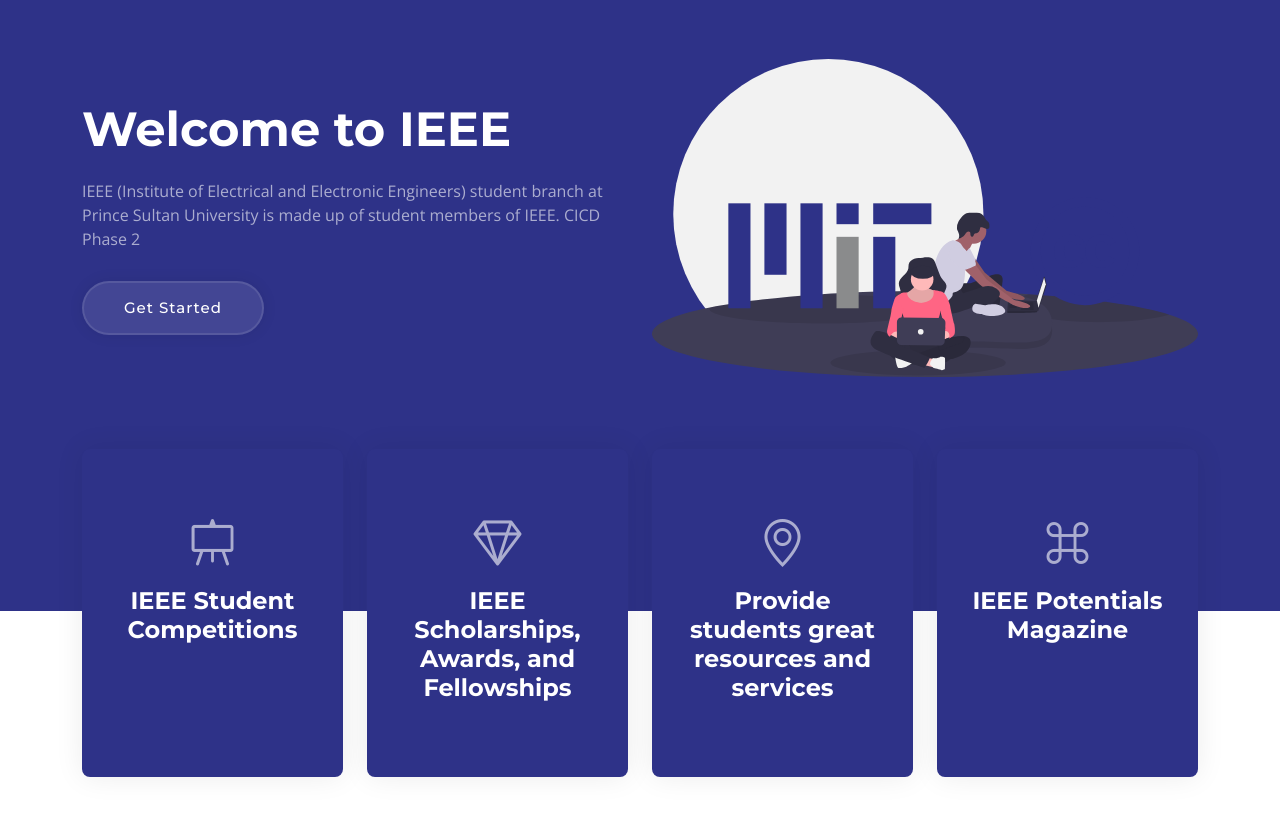
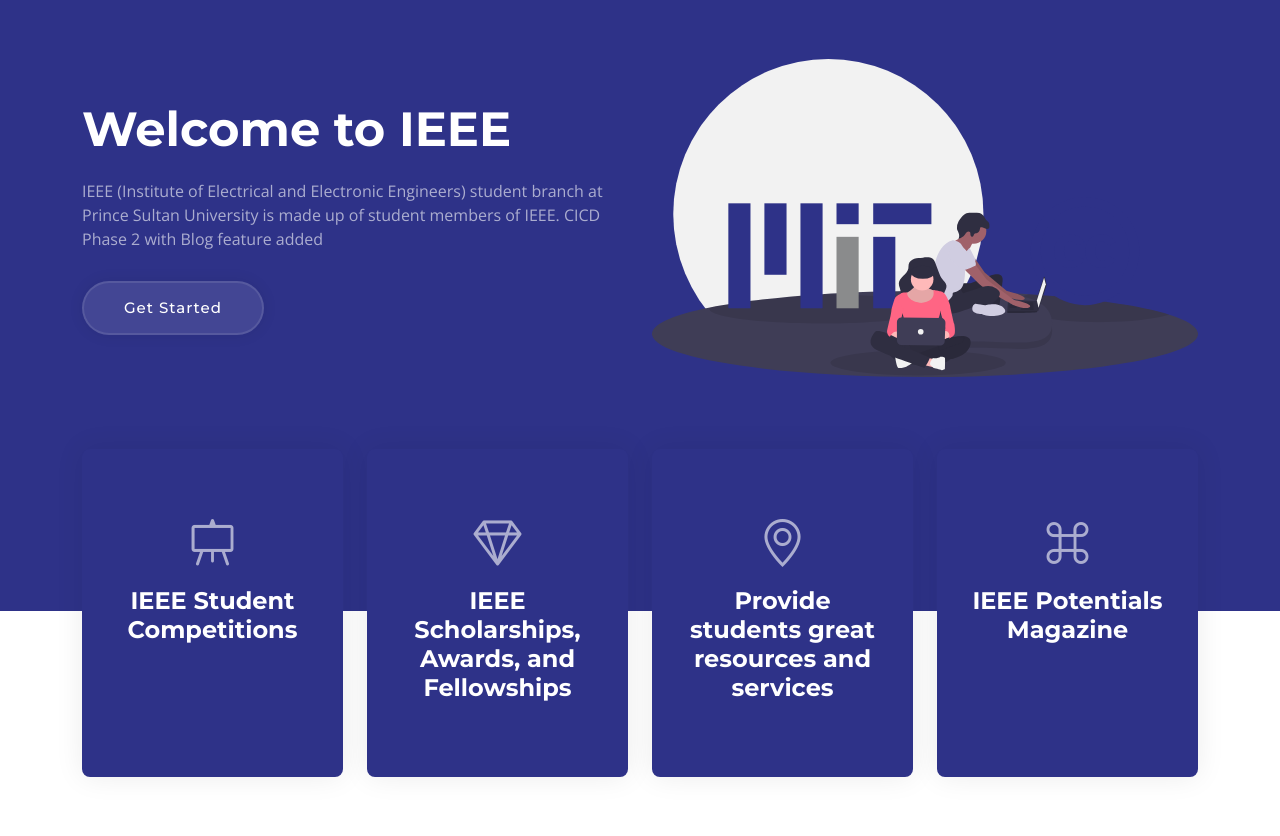
Before and after one commit to Bahaa-Hammad/club, a Django app: page / in a window 1280 px wide. Shown: the part 131-967 px from the top of the page. Run offline with Django 4.2, Linux system fonts and the light colour scheme; data that the repository does not hold is empty; some libraries are stand-ins or nearby versions.

Commit message:
fixed static code bug

```diff
--- a/ieee/blog/tests.py
+++ b/ieee/blog/tests.py
@@ -7,8 +7,8 @@ class PostTest(TestCase):
 
     def setUp(self):
         Post.objects.create(id="9b9325b9-6ed9-46d1-9499-92939b39ed62", title="IEEE XP", content="Programming", is_published=True)
-        Post.objects.create(title="CCIS Open Day",  content="lorm", is_published=True)
-        Post.objects.create(title="Elections",  content="Elections blog", is_published=False)
+        Post.objects.create(title="CCIS Open Day", content="lorm", is_published=True)
+        Post.objects.create(title="Elections", content="Elections blog", is_published=False)
 
     def test_get_posts_exists(self):
         response = Post.get_posts()
--- a/ieee/landing_page/templates/landing_page/index.html
+++ b/ieee/landing_page/templates/landing_page/index.html
@@ -7,7 +7,7 @@
       <div class="row gy-5" data-aos="fade-in">
         <div class="col-lg-6 order-2 order-lg-1 d-flex flex-column justify-content-center text-center text-lg-start">
           <h2>Welcome to <span>IEEE</span></h2>
-          <p>IEEE (Institute of Electrical and Electronic Engineers) student branch at Prince Sultan University is made up of student members of IEEE. CICD Phase 2</p>
+          <p>IEEE (Institute of Electrical and Electronic Engineers) student branch at Prince Sultan University is made up of student members of IEEE. CICD Phase 2 with Blog feature added</p>
           <div class="d-flex justify-content-center justify-content-lg-start">
             <a href="#portfolio" class="btn-get-started">Get Started</a>
             <!-- <a href="https://www.youtube.com/watch?v=LXb3EKWsInQ" class="glightbox btn-watch-video d-flex align-items-center"><i class="bi bi-play-circle"></i><span>Watch Video</span></a> -->
```
